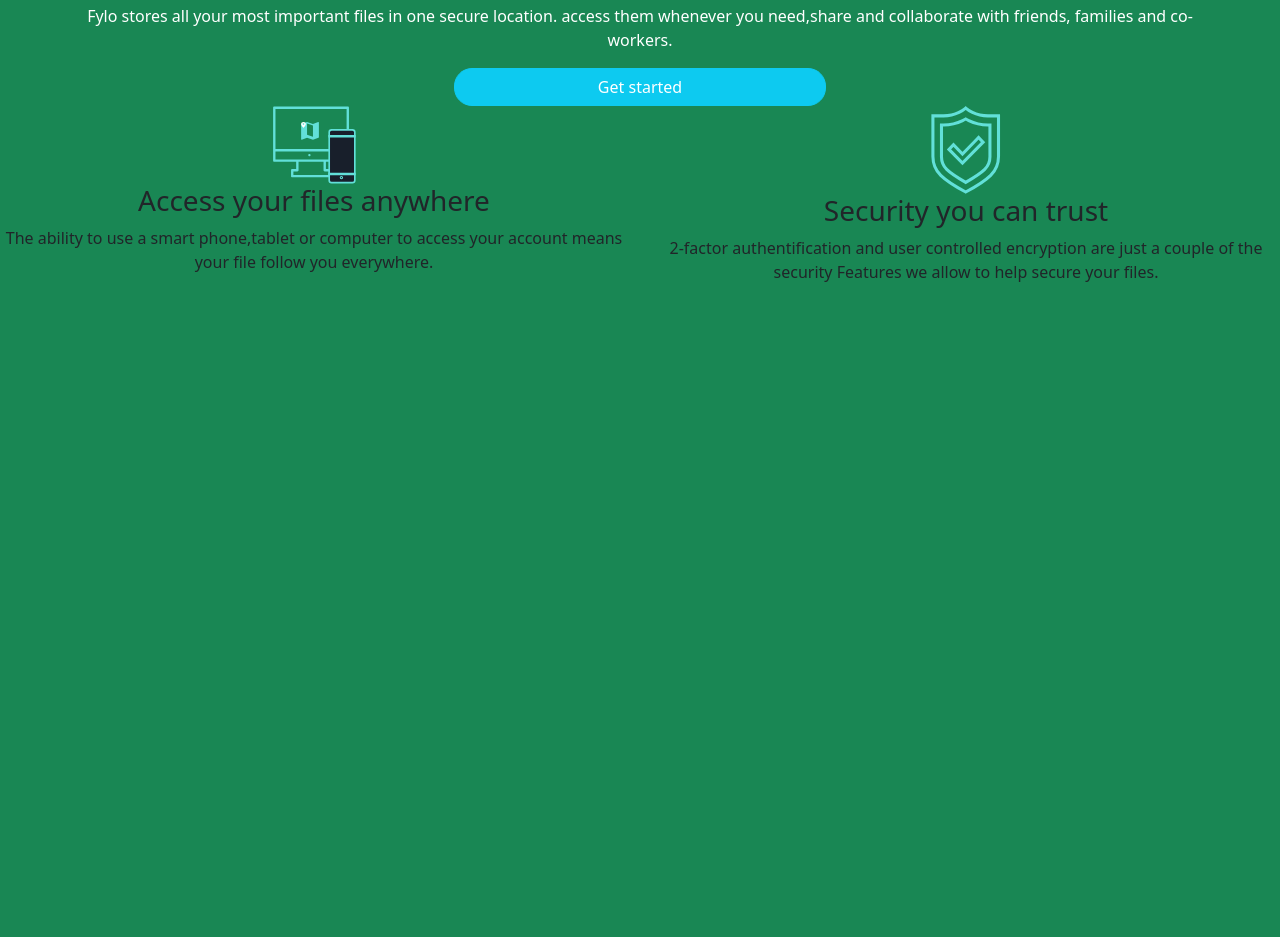
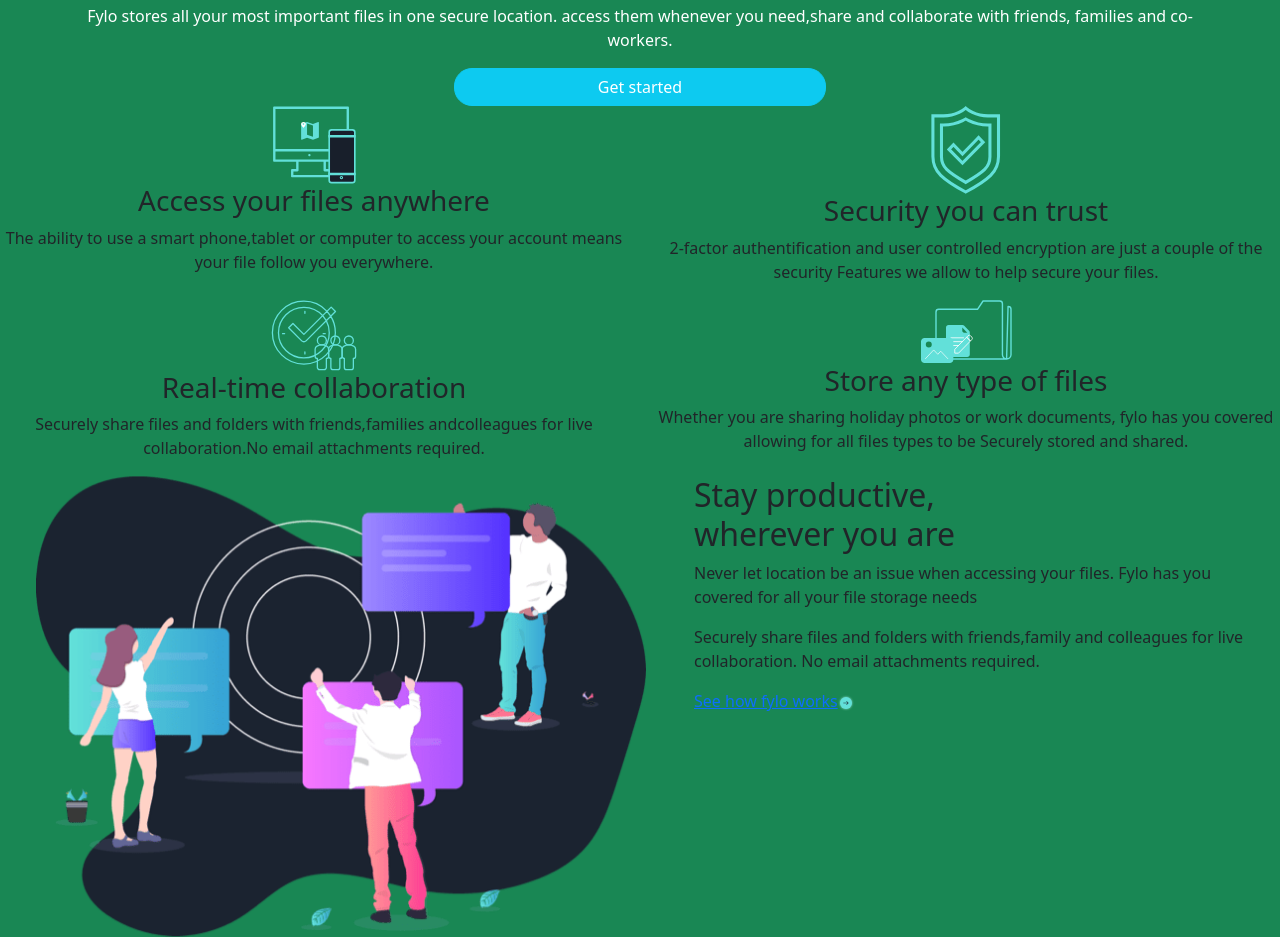
Before and after one commit to Stella-Obiahu/fylo-designcorrect, a plain HTML site: page index.html in a window 1280 px wide. Shown: the part 719-1656 px from the top of the page. Before the commit the page ends 1019 px from the top, so only its background shows below. Drawn offline with nearby package versions, Linux system fonts and the light colour scheme.

Commit message:
Update index.html

```diff
--- a/index.html
+++ b/index.html
@@ -59,6 +59,42 @@
                 </p>
             </div>
         </div>
+        <div class="row text-center">
+            <div class="col-sm-12 col-md-12 col-lg-6">
+                <img src="icon-collaboration.svg" alt="" class="svg4">
+                <h3>Real-time collaboration</h3>
+                <p>Securely share files and folders with friends,families
+                  andcolleagues for live collaboration.No email attachments
+                  required.
+                </p>
+            </div>
+            <div class="col-sm-12 col-md-12 col-lg-6">
+                <img src="icon-any-file.svg" alt="" class="svg5">
+                <h3>Store any type of files</h3>
+                <p>Whether you are sharing holiday photos or work documents,
+                 fylo has you covered allowing for all files types to be Securely
+                 stored and shared.
+                </p>
+            </div>
+        </div>
+        <div class="row text-start ms-4">
+            <div class="col-sm-12 col-md-12 col-lg-6">
+                <img src="/illustration-stay-productive.png" class="img-fluid" alt="...">
+            </div>
+            <div class="col-sm-12 col-md-12 col-lg-6">
+                <div class="container mb-4">
+                    <h2>Stay productive,<br> wherever you are</h2>
+                    <p>Never let location be an issue when accessing your files. Fylo
+                       has you covered for all your file storage needs
+                    </p>
+                    <p>Securely share files and folders with friends,family and
+                       colleagues for live collaboration. No email attachments required.
+                    </p>
+                    <p><a class="" href="#">See how fylo works<img src="icon-arrow.svg" alt="" class="svg7"></a>
+                    </p>
+                </div>
+            </div>
+        </div>
     </div>
     <script src="https://cdn.jsdelivr.net/npm/@popperjs/core@2.9.2/dist/umd/popper.min.js" integrity="sha384-IQsoLXl5PILFhosVNubq5LC7Qb9DXgDA9i+tQ8Zj3iwWAwPtgFTxbJ8NT4GN1R8p" crossorigin="anonymous"></script>
     <script src="https://cdn.jsdelivr.net/npm/bootstrap@5.0.2/dist/js/bootstrap.min.js" integrity="sha384-cVKIPhGWiC2Al4u+LWgxfKTRIcfu0JTxR+EQDz/bgldoEyl4H0zUF0QKbrJ0EcQF" crossorigin="anonymous"></script>
```
